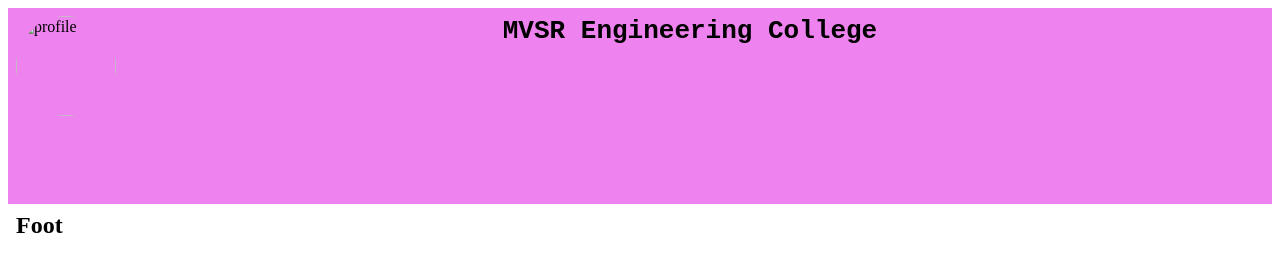
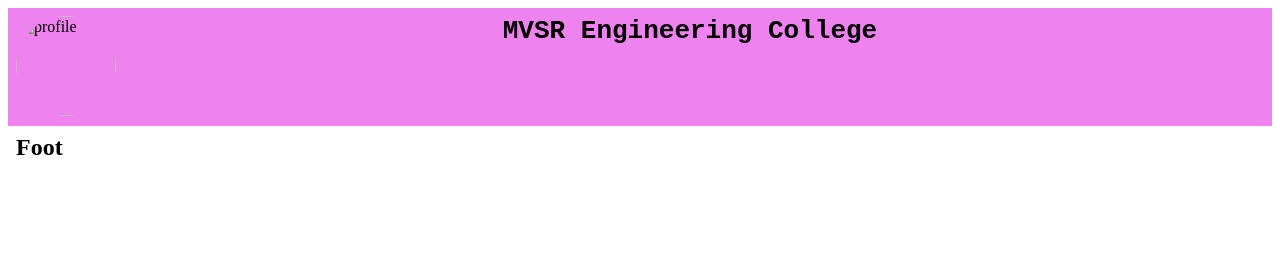
Before and after one commit to Itstheadithya/myporfolio, a plain HTML site: page index.html in a window 1280 px wide. Drawn offline with Linux system fonts and the light colour scheme.

Commit message:
Update index.html

```diff
--- a/index.html
+++ b/index.html
@@ -1,2 +1,2 @@
-<iframe src=head.html height="25%" width="100%" frameBorder="0">Head</iframe>
-<iframe src=foot.html height="100%" width="100%" frameBorder="0"></iframe>
+<iframe src=head.html height="15%" width="100%" frameBorder="0">Head</iframe>
+<iframe src=foot.html height="85%" width="100%" frameBorder="0"></iframe>
```
